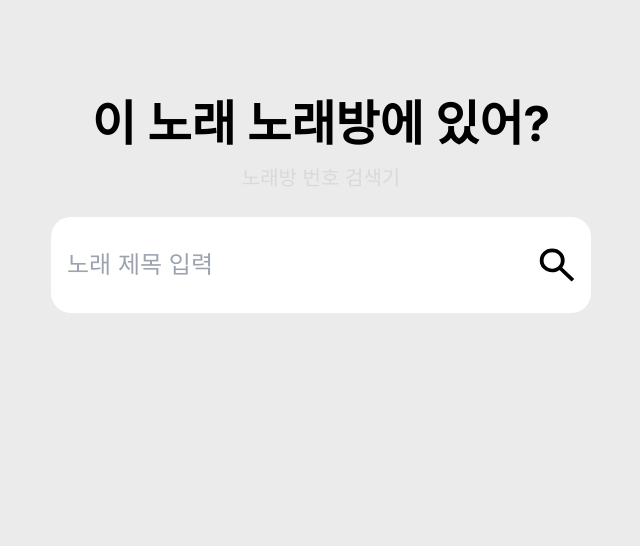
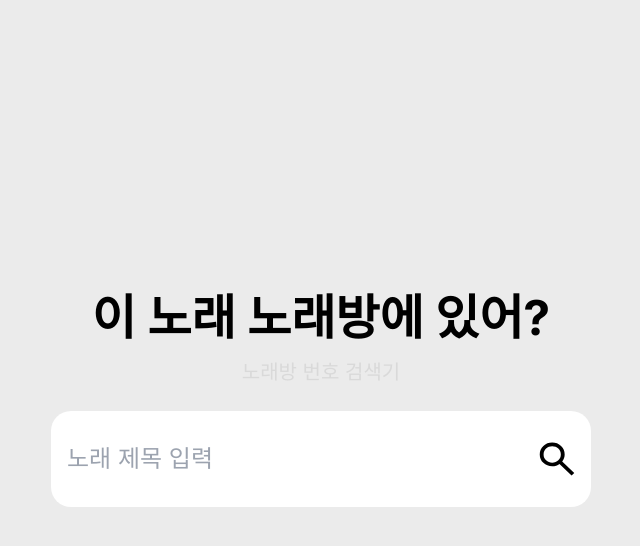
Before and after one commit to crowcrow07/songNumberFinder, a Next.js app: page / in a window 1280 px wide. Shown: the top 546 px of the page, without its empty margins (319-959 px from the left). Built offline with nearby package versions, Linux system fonts and the light colour scheme.

Commit message:
fixed : header css

```diff
--- a/src/app/components/header/index.tsx
+++ b/src/app/components/header/index.tsx
@@ -3,7 +3,7 @@
 
 export default function Header() {
   return (
-    <header className="fixed top-[100px]">
+    <header className="">
       <Title />
       <SearchBar />
     </header>
```
